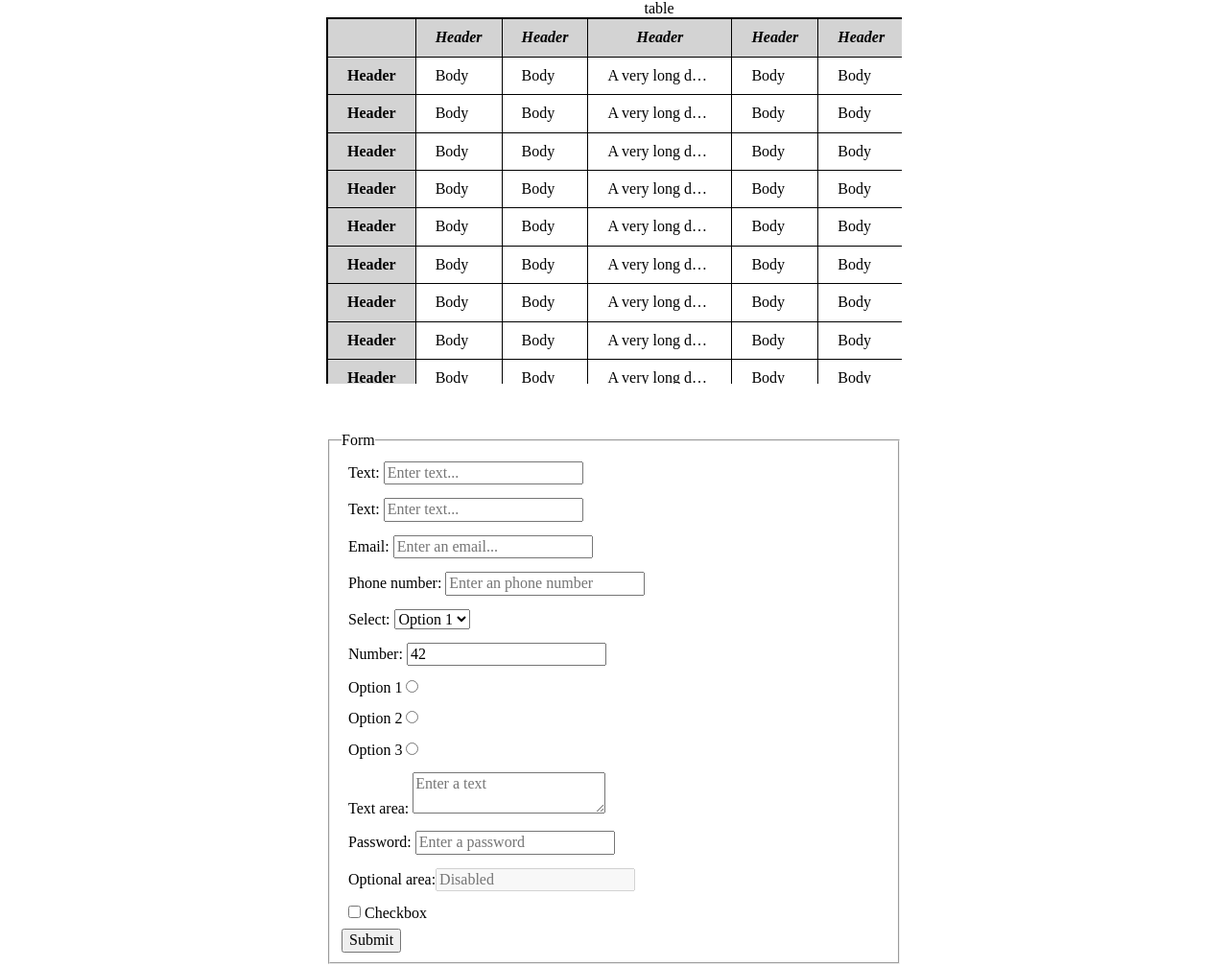
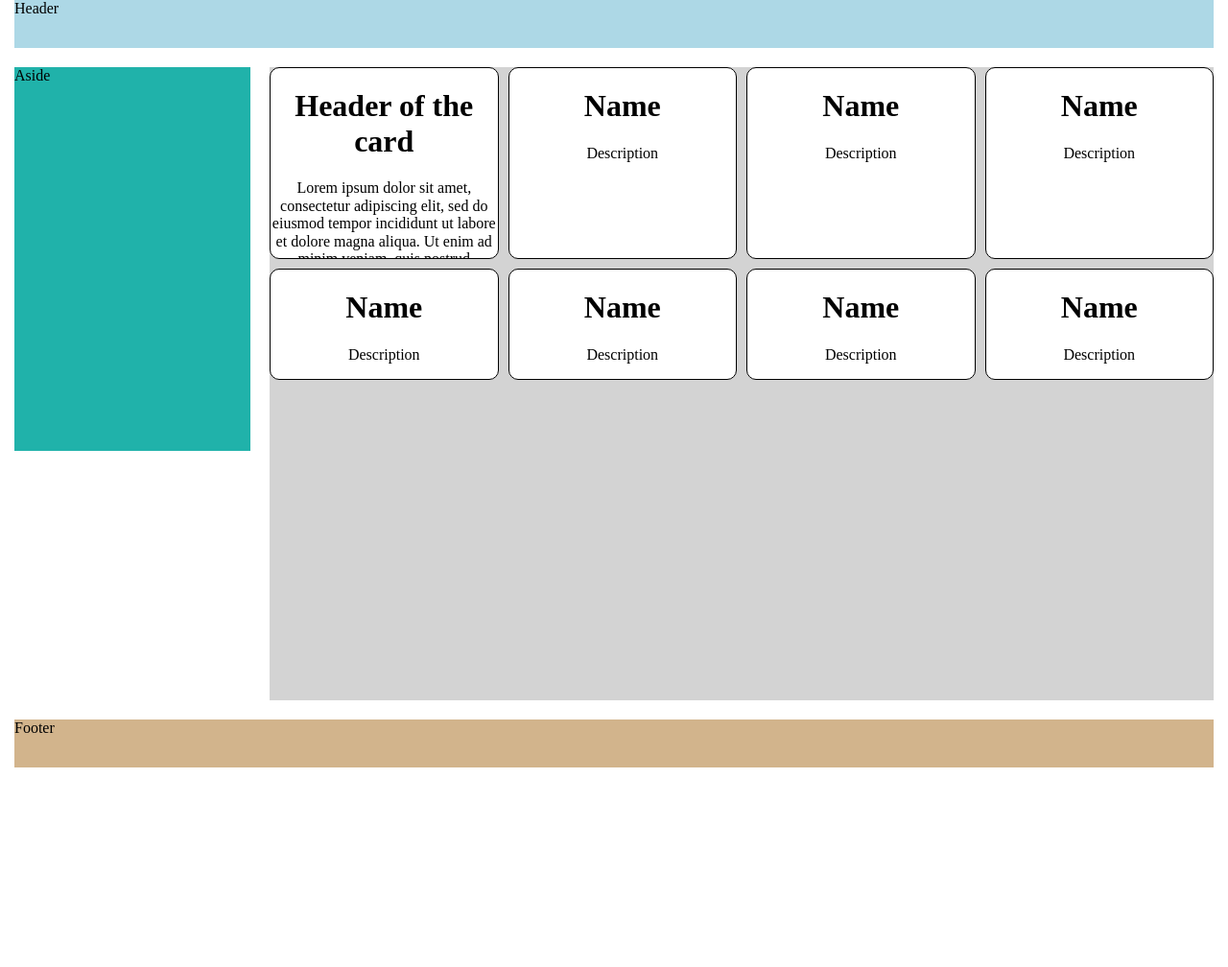
Before and after one commit to Dazizil/Module_2, a website: page index.html in a window 1280 px wide. Shown: the whole page at 96% size. After the commit the page ends 800 px from the top, so only its background shows below. Drawn offline with nearby package versions, Linux system fonts and the light colour scheme.

Commit message:
feat: completed stage 4

```diff
--- a/index.html
+++ b/index.html
@@ -3,231 +3,71 @@
 <head>
     <meta charset="UTF-8">
     <meta lang="en">
-  <meta name="viewport" content="width=device-width, initial-scale=1.0">
+    <meta name="viewport" content="width=device-width, initial-scale=1">
     <!--Normalization of browser styles-->
     <link rel="stylesheet" href="https://cdnjs.cloudflare.com/ajax/libs/normalize/8.0.1/normalize.min.css">
     <link rel="stylesheet" href="style.css">
-  <title>Stage 2</title>
+    <title>Stage 4</title>
 </head>
 <body>
-  <!--Wrapper for the table so it can scroll-->
-  <div class="table-wrapper">
-    <!--Start of table-->
-    <table>
-      <caption>table</caption>
-      <!--Table header-->
-      <thead>
-        <tr>
-          <th></th>
-          <th class="horizontal-header">Header</th>
-          <th class="horizontal-header">Header</th>
-          <th class="horizontal-header">Header</th>
-          <th class="horizontal-header">Header</th>
-          <th class="horizontal-header">Header</th>
-          <th class="horizontal-header">Header</th>
-        </tr>
-      </thead>
-      <!--End of table header-->
 
-      <!--Table body-->
-      <tbody>
-        <!--First table row-->
-        <tr>
-          <th class="vertical-header">Header</th>
-          <td>Body</td>
-          <td>Body</td>
-          <td>A very long description that should be truncated and not stretch the cell</td>
-          <td>Body</td>
-          <td>Body</td>
-          <td>Body</td>
-        </tr>
+    <!--The page layout is built with CSS Grid, requiring a grid container for the overall structure-->
+    <div class="page-grid">
+        <header>Header</header>
 
-        <!--Table row-->
-        <tr>
-          <th class="vertical-header">Header</th>
-          <td>Body</td>
-          <td>Body</td>
-          <td>A very long description that should be truncated and not stretch the cell</td>
-          <td>Body</td>
-          <td>Body</td>
-          <td>Body</td>
-        </tr>
+        <div class="aside-main-grid">
+            <aside>Aside</aside>
 
-        <!--Table row-->
-        <tr>
-          <th class="vertical-header">Header</th>
-          <td>Body</td>
-          <td>Body</td>
-          <td>A very long description that should be truncated and not stretch the cell</td>
-          <td>Body</td>
-          <td>Body</td>
-          <td>Body</td>
-        </tr>
+            <!--Main part starts-->
+            <main>
+                <!--A card with a lot of information to show that if the height of the content of one card in the row is greater than the content of other cards - the height of all cards in the row corresponds to the greatest height-->
+                <div class="cards-grid">
+                    <article class="card">
+                        <h1>Header of the card</h1>
+                        <p>Lorem ipsum dolor sit amet, consectetur adipiscing elit, sed do eiusmod tempor incididunt ut labore et dolore magna aliqua. Ut enim ad minim veniam, quis nostrud exercitation ullamco laboris nisi ut aliquip ex ea commodo consequat. Duis aute irure dolor in reprehenderit in voluptate velit esse cillum dolore eu fugiat nulla pariatur. Excepteur sint occaecat cupidatat non proident, sunt in culpa qui officia deserunt mollit anim id est laborum.</p>
+                    </article>
 
-        <!--Table row-->
-        <tr>
-          <th class="vertical-header">Header</th>
-          <td>Body</td>
-          <td>Body</td>
-          <td>A very long description that should be truncated and not stretch the cell</td>
-          <td>Body</td>
-          <td>Body</td>
-          <td>Body</td>
-        </tr>
+                    <!--Standard card templates-->
+                    <article class="card">
+                        <h1>Name</h1>
+                        <p>Description</p>
+                    </article>
 
-        <!--Table row-->
-        <tr>
-          <th class="vertical-header">Header</th>
-          <td>Body</td>
-          <td>Body</td>
-          <td>A very long description that should be truncated and not stretch the cell</td>
-          <td>Body</td>
-          <td>Body</td>
-          <td>Body</td>
-        </tr>
+                    <article class="card">
+                        <h1>Name</h1>
+                        <p>Description</p>
+                    </article>
 
-        <!--Table row-->
-        <tr>
-          <th class="vertical-header">Header</th>
-          <td>Body</td>
-          <td>Body</td>
-          <td>A very long description that should be truncated and not stretch the cell</td>
-          <td>Body</td>
-          <td>Body</td>
-          <td>Body</td>
-        </tr>
+                    <article class="card">
+                        <h1>Name</h1>
+                        <p>Description</p>
+                    </article>
 
-        <!--Table row-->
-        <tr>
-          <th class="vertical-header">Header</th>
-          <td>Body</td>
-          <td>Body</td>
-          <td>A very long description that should be truncated and not stretch the cell</td>
-          <td>Body</td>
-          <td>Body</td>
-          <td>Body</td>
-        </tr>
+                    <article class="card">
+                        <h1>Name</h1>
+                        <p>Description</p>
+                    </article>
 
-        <!--Table row-->
-        <tr>
-          <th class="vertical-header">Header</th>
-          <td>Body</td>
-          <td>Body</td>
-          <td>A very long description that should be truncated and not stretch the cell</td>
-          <td>Body</td>
-          <td>Body</td>
-          <td>Body</td>
-        </tr>
+                    <article class="card">
+                        <h1>Name</h1>
+                        <p>Description</p>
+                    </article>
 
-        <!--Last table row-->
-        <tr>
-          <th class="vertical-header">Header</th>
-          <td>Body</td>
-          <td>Body</td>
-          <td>A very long description that should be truncated and not stretch the cell</td>
-          <td>Body</td>
-          <td>Body</td>
-          <td>Body</td>
-        </tr>
-      </tbody>
-      <!--End of table body-->
+                    <article class="card">
+                        <h1>Name</h1>
+                        <p>Description</p>
+                    </article>
 
+                    <article class="card">
+                        <h1>Name</h1>
+                        <p>Description</p>
+                    </article>
+                </div>
+            </main>
+            <!--Main part ends-->
+        </div>
 
-      <!--Table footer-->
-      <tfoot>
-        <tr>
-          <th class="vertical-header">Header</th>
-          <td style="text-align: center" colspan="6">Footer</td>
-        </tr>
-      </tfoot>
-      <!--End of table footer-->
-
-    </table>
-    <!--End of table-->
+        <footer>Footer</footer>
     </div>
-  <!--End of wrapper-->
-
-  <!--Form start-->
-  <form action="" method="post">
-    <fieldset>
-      <legend>Form</legend>
-
-      <!--Text field with minimum number of characters allowed in the fields is 2-->
-      <label  for="input1">Text: <input id="input1" placeholder="Enter text..." minlength="2" required></label>
-      <br/>
-
-      <!--Text field with minimum number of characters allowed in the fields is 2-->
-      <label for="input2">Text: <input id="input2" placeholder="Enter text..." minlength="2" required></label>
-      <br/>
-
-      <!--Text input for email-->
-      <label for="email">Email: <input id="email" placeholder="Enter an email..." type="email" required></label>
-      <br/>
-
-      <!--Text input for phone number according to a specified pattern -->
-      <label for="phone">Phone number: <input id="phone" placeholder="Enter an phone number" type="tel" pattern="[+]{1}[1-9]{1,3}[0-9]{9,10}" required></label>
-      <br/>
-
-      <!--a drop-down list with the ability to select the desired option-->
-      <section>
-        <label>
-          Select:
-          <select id="select" required>
-            <option value="option1">Option 1</option>
-            <option value="option2">Option 2</option>
-            <option value="option3">Option 3</option>
-          </select>
-        </label>
-      </section>
-
-      <!--field with the ability to enter only digits. The default value for this field is 42-->
-      <label for="number">Number: <input id="number" placeholder="Enter a number" type="number" value="42" required></label>
-      <br/>
-
-      <!--a group of radio buttons. Enabling each next radio button disabling the previous one-->
-      <section>
-        <label for="option1">Option 1
-          <input type="radio" id="option1" name="group1" required>
-        </label>
-        <br/>
-
-        <label for="option1">Option 2
-          <input type="radio" id="option2" name="group1" required>
-        </label>
-        <br/>
-
-        <label for="option1">Option 3
-          <input type="radio" id="option3" name="group1" required>
-        </label>
-        <br/>
-      </section>
-
-      <!--a field with the ability to enter multi-line text and expanding horizontally only-->
-      <label for="textarea">Text area:
-        <textarea id="textarea" placeholder="Enter a text" required></textarea>
-        <br/>
-      </label>
-
-      <!--a field, the value of which is not visible in the field and is replaced by "*" characters-->
-      <label>Password: <input type="password" id="password" placeholder="Enter a password" required>
-        <br/>
-      </label>
-
-      <!--an optional inactive field, which is different in style from the other fields. When hovering over this field, the mouse cursor changes to an arbitrary one-->
-      <label for="optional-area">Optional area:<input type="text" id="optional-area" placeholder="Disabled" disabled>
-      </label>
-      <br/>
-
-      <!--a checkbox with a description. Clicking on the text turn's the checkbox on/off-->
-      <label for="agree">
-        <input type="checkbox" id="agree" required> Checkbox
-      </label>
-      <br/>
-
-      <!--a button that sends the form to the specified address-->
-      <button type="submit">Submit</button>
-    </fieldset>
-  </form>
-  <!--Form finish-->
 </body>
 </html>
--- a/style.css
+++ b/style.css
@@ -2,70 +2,102 @@
     box-sizing: border-box;
 }
 
-/*Wrapper for the table so it can scroll*/
-.table-wrapper{
-    width: 600px;
-    height: 400px;
-    overflow: auto;
-    margin: auto;
+/*centering the entire page content horizontally*/
+body{
+    display: flex;
+    justify-content: center;
 }
 
-table{
-    margin: auto;
-    overflow: hidden;
-    border-collapse: collapse;
-    border: 2px solid black;
-    table-layout: fixed;
+
+/*header takes the full width of its parent with a fixed maximum height equals 50px*/
+header{
+    width: 100%;
+    max-height: 50px;
+    background-color: lightblue;
 }
 
-th{
-    background-color: lightgrey ;
+aside{
+    max-height: 50vh;
+    max-width: 400px;
+    min-width: 200px;
+    height: 50vh;
+    width: 100%;
+    background-color: lightseagreen;
 }
 
-/*Each table body cell trim's the row and deliver "..." if the row is too long to fit in the cell */
-td, th{
-    border: 1px solid black;
-    padding:10px 20px 10px 20px;
-    overflow: hidden;
-    text-overflow: ellipsis;
-    white-space: nowrap;
+main{
+    width: 100%;
+    background-color: lightgray;
 }
 
-tbody td{
-    max-width: 150px;
+/*footer with fixed height at the bottom of the page*/
+footer{
+    width: 100%;
+    max-height: 50px;
+    background-color: tan;
 }
 
-tfoot{
-    font-weight: bold;
-    font-style: italic;
+/*main grid container for the entire page layout with three rows*/
+.page-grid{
+    display: grid;
+    grid-template-rows: 50px 1fr 50px ;
+    grid-template-columns: 1fr;
+    padding: 0 15px;
+    gap: 20px;
+    max-width: 1500px;
+    width:100%;
+    height: 100vh;
 }
 
-form{
-    margin: 50px auto;
-    width: 600px;
+/*grid container for aside and main*/
+.aside-main-grid{
+    display: grid;
+    grid-template-rows: 1fr;
+    grid-template-columns: 1fr 4fr;
+    max-width: 1500px;
+    width: 100%;
+    gap: 20px;
 }
 
-label{
-    display: inline-block;
-    margin: 7px;
+/*For desktops each row contains four cards*/
+.cards-grid{
+    display: grid;
+    grid-template-columns: repeat(4,1fr);
+    gap: 10px;
 }
 
-.horizontal-header{
+/*styles for cards*/
+.card{
+    max-height: 200px;
+    min-width: 200px;
+    text-align: center;
+    font-size: 1rem;
+    background-color: white;
+    color: black;
     border: 1px solid black;
-    font-style: italic;
+    border-radius: 10px;
+    overflow: hidden;
 }
 
-.vertical-header{
-    text-align: end;
+/*Adaptive for tablets, with three cards per row*/
+@media (max-width: 1024px) {
+    aside{
+        max-width: 100%;
+        width: 100%;
+        height: 100px;
+    }
+    .aside-main-grid{
+        grid-template-columns: 1fr;
+        grid-template-rows:100px 1fr;
+    }
+    .cards-grid{
+        grid-template-columns: repeat(3,1fr);
+    }
 }
 
-/*This text area expands horizontally only*/
-#textarea{
-    resize: horizontal;
-    caret-color: red;
+/*Adaptive for mobiles, with two cards per row*/
+@media (max-width: 768px){
+    .cards-grid{
+        grid-template-columns: repeat(2,1fr);
+    }
 }
-
-/*When hovering over optional area, the mouse cursor changes to an arbitrary one*/
-#optional-area{
-    cursor: help;
-}
```
Lines whose indentation alone changed are shown as unchanged.
